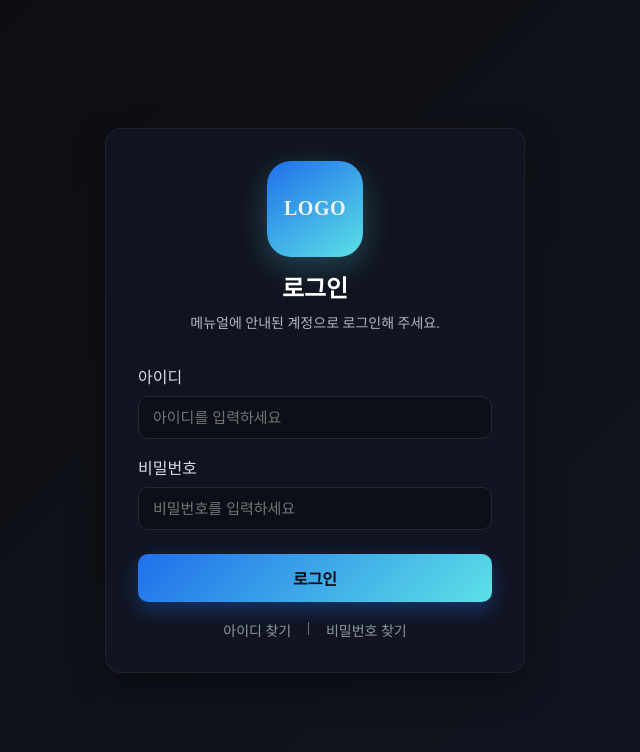
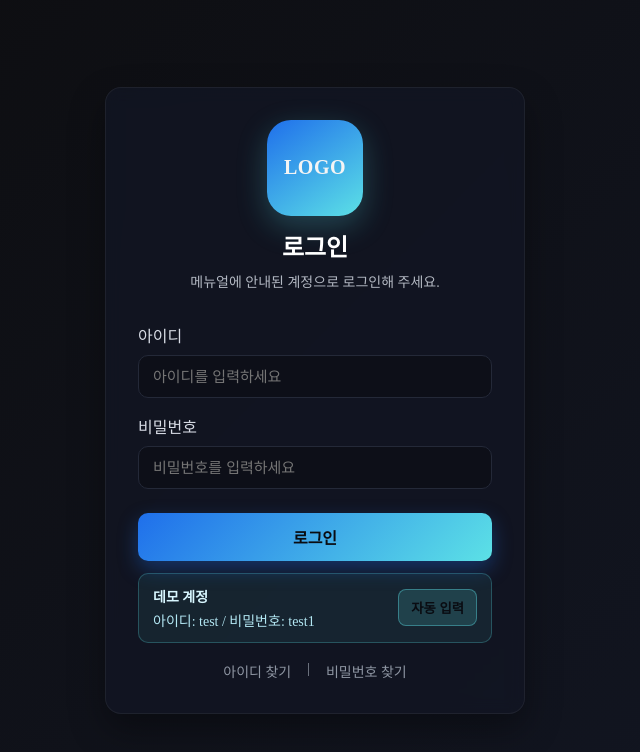
Before and after one commit to wchang15/menuapp, a Next.js app: page /login in a window 1280 px wide. Shown: the top 752 px of the page, without its empty margins (325-965 px from the left). Built offline with nearby package versions, Linux system fonts and the light colour scheme.

Commit message:
Add demo login credentials helper

```diff
--- a/app/login/page.jsx
+++ b/app/login/page.jsx
@@ -5,6 +5,10 @@ import { useRouter } from 'next/navigation';
 export default function LoginPage() {
   const router = useRouter();
   const [form, setForm] = useState({ id: '', password: '' });
+
+  const fillDemoAccount = () => {
+    setForm({ id: 'test', password: 'test1' });
+  };
 
   const handleChange = (event) => {
     const { name, value } = event.target;
@@ -151,6 +155,43 @@ export default function LoginPage() {
 
         <div
           style={{
+            marginTop: '12px',
+            padding: '12px 14px',
+            borderRadius: '10px',
+            background: 'rgba(92, 225, 230, 0.08)',
+            border: '1px solid rgba(92, 225, 230, 0.25)',
+            color: '#d8f7ff',
+            fontSize: '14px',
+            display: 'flex',
+            flexDirection: 'column',
+            gap: '6px',
+          }}
+        >
+          <div style={{ display: 'flex', justifyContent: 'space-between', alignItems: 'center', gap: '12px' }}>
+            <div>
+              <strong style={{ display: 'block', marginBottom: '4px' }}>데모 계정</strong>
+              <span style={{ color: '#b3e7f3' }}>아이디: test / 비밀번호: test1</span>
+            </div>
+            <button
+              type="button"
+              onClick={fillDemoAccount}
+              style={{
+                padding: '8px 12px',
+                borderRadius: '8px',
+                border: '1px solid rgba(92, 225, 230, 0.4)',
+                background: 'rgba(92, 225, 230, 0.15)',
+                color: '#0a0c12',
+                fontWeight: 700,
+                cursor: 'pointer',
+              }}
+            >
+              자동 입력
+            </button>
+          </div>
+        </div>
+
+        <div
+          style={{
             display: 'flex',
             justifyContent: 'center',
             gap: '16px',
```
